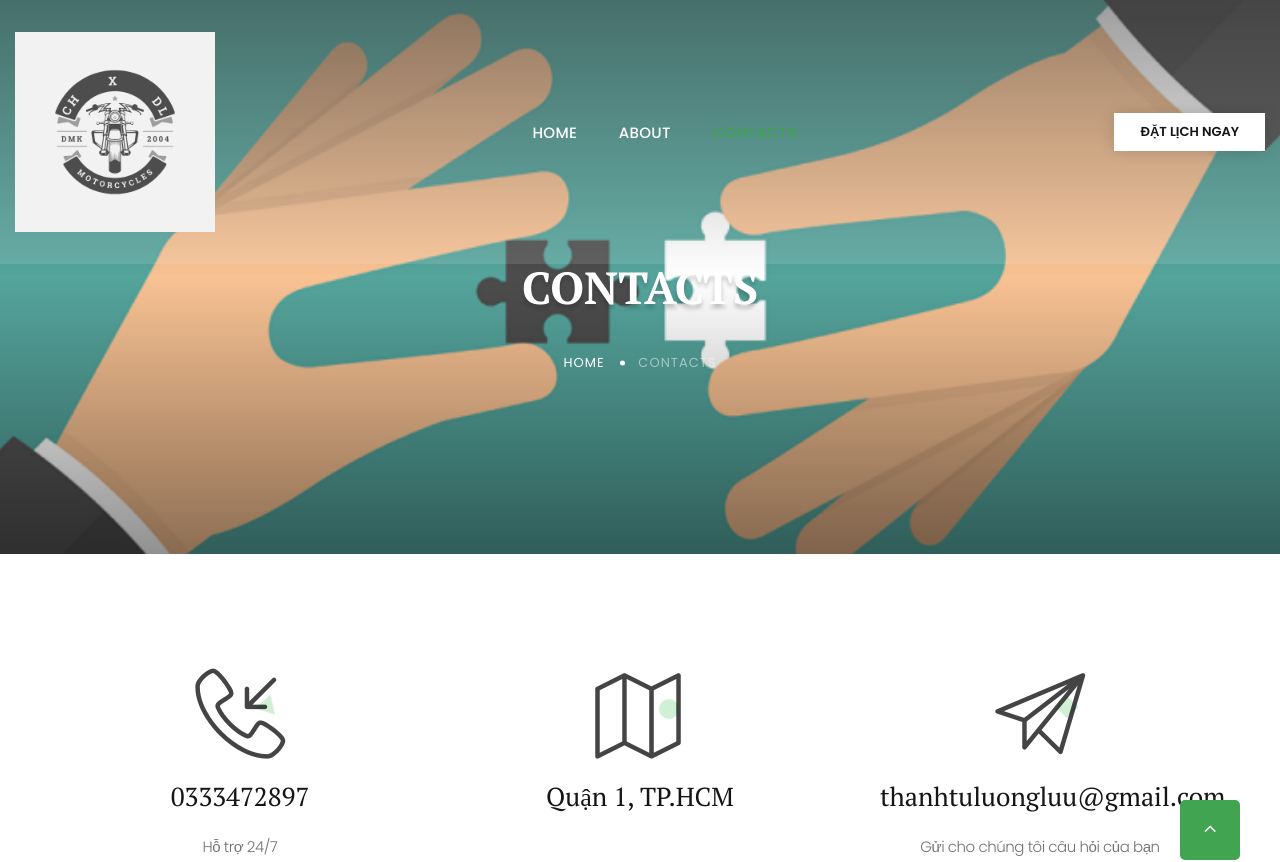
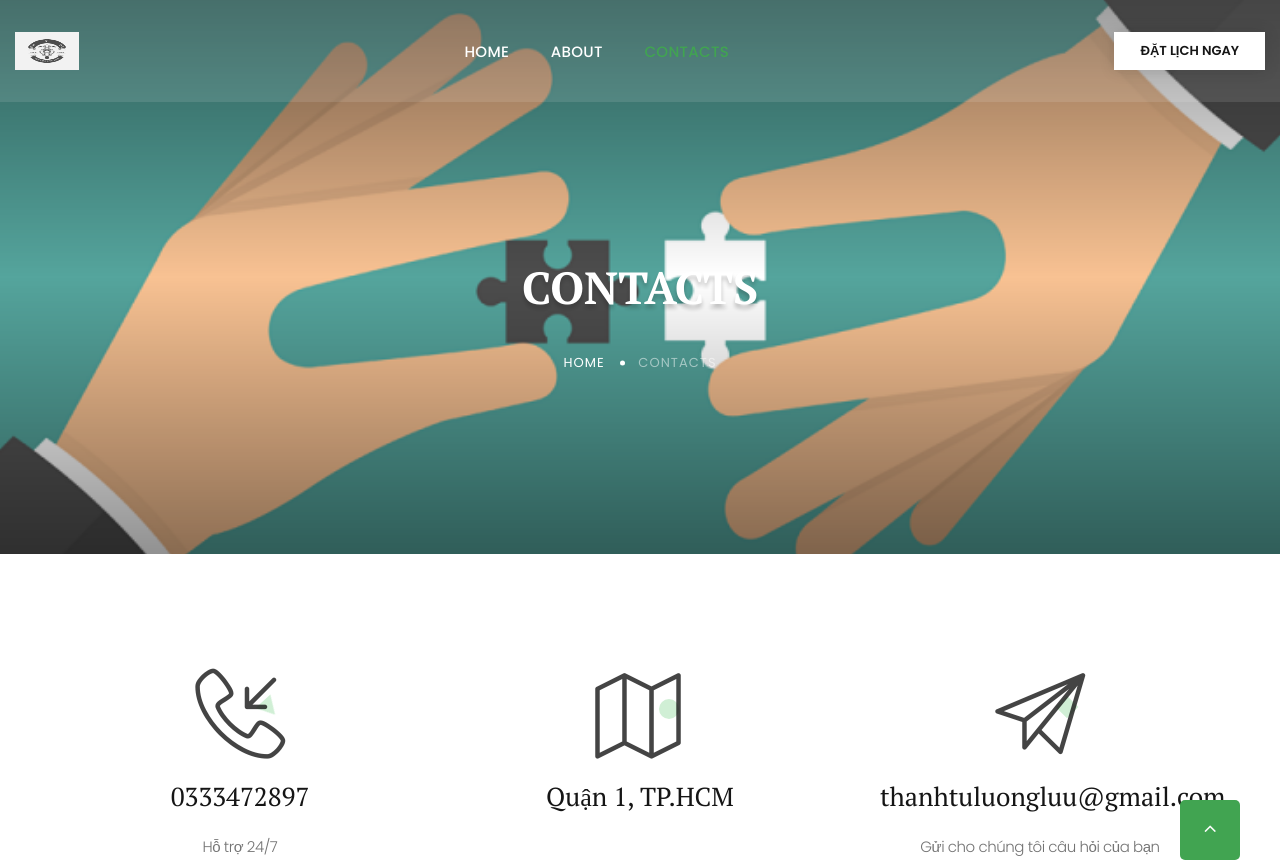
Before and after one commit to tytyty6916/webbanxe, a plain HTML site: page contacts.html in a window 1280 px wide. Shown: the top 862 px of the page. Drawn offline with Linux system fonts and the light colour scheme.

Commit message:
Update contacts.html
Fix logo

```diff
--- a/contacts.html
+++ b/contacts.html
@@ -35,7 +35,7 @@
                   <!-- RD Navbar Toggle-->
                   <button class="rd-navbar-toggle" data-rd-navbar-toggle=".rd-navbar-nav-wrap"><span></span></button>
                   <!-- RD Navbar Brand-->
-                  <div class="rd-navbar-brand"><a href="index.html"><img class="brand-logo-light" src="images/LOGO.png" alt="" width="140" height="57" srcset="images/LOGO.png 2x"/></a></div>
+                  <div class="rd-navbar-brand"><a href="index.html"><img class="brand-logo-light" src="images/LOGO.png" alt="" width="140" height="57" srcset="images/LOGO.png 2x" style="width:4rem;height:38px;"/></a></div>
                 </div>
                 <div class="rd-navbar-main-element">
                   <div class="rd-navbar-nav-wrap">
```
